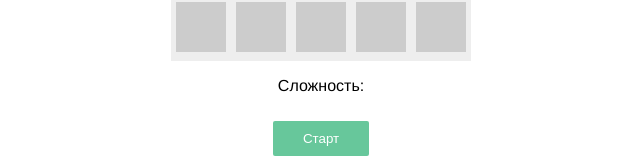
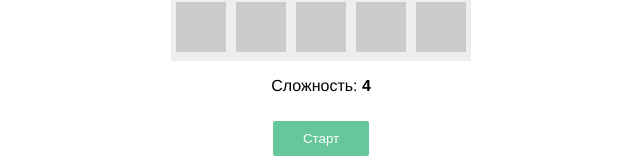
Before and after one commit to Wall4216/first_game, a Vue app: page / in a window 1280 px wide. Shown: the part 567-734 px from the top of the page, without its empty margins (319-959 px from the left). Built offline with nearby package versions, Linux system fonts and the light colour scheme.

Commit message:
final commit

```diff
--- a/src/components/Board.vue
+++ b/src/components/Board.vue
@@ -6,6 +6,8 @@
     </div>
 
     <p class="difficult">Сложность: <strong>{{ difficult }}</strong></p>
+    <p class="win" v-if="isWin">Попробуй дойти до 25 уровня или ты слабый?</p>
+    <p class="fail" v-if="isFail">Ну ты ваще... Как так можно. Для кого это делали?</p>
 
     <button class="btn" @click="start" :disabled="!canStartGame">Старт</button>
   </div>
@@ -33,7 +35,7 @@ export default {
 
     const { start, canStartGame } = useGameStart(init, fields, difficult, number, gameStatus);
 
-    const { selectField } = useGameProcess(fields);
+    const { selectField, isWin, isFail } = useGameProcess(fields, gameStatus, difficult, start);
 
     return {
       number,
@@ -43,7 +45,9 @@ export default {
       start,
       gameStatus,
       canStartGame,
-      selectField
+      selectField,
+      isWin,
+      isFail
     }
   },
 }
@@ -78,4 +82,12 @@ button:hover {
 button:disabled {
   opacity: .5;
 }
+
+.win {
+  color: #42b983;
+}
+
+.fail {
+  color: #ff000055;
+}
 </style>
--- a/src/components/composables/useGameInit.js
+++ b/src/components/composables/useGameInit.js
@@ -1,8 +1,8 @@
-import { onBeforeMount, ref } from "vue";
-import { FIELD, DIFFICULT } from "@/constans";
+import {onBeforeMount, ref, watch} from "vue";
+import {FIELD, DEFAULT_DIFFICULT, MAX_DIFFICULT} from "@/constans";
 
 export default function useGameInit(number) {
-    let difficult = ref(DIFFICULT);
+    let difficult = ref(DEFAULT_DIFFICULT);
     let fields = ref([]);
 
     const init = () => {
@@ -17,6 +17,11 @@ export default function useGameInit(number) {
         }
     }
 
+    watch(difficult, (newDifficult) => {
+        if (newDifficult > MAX_DIFFICULT) {
+            difficult.value = MAX_DIFFICULT;
+        }
+    });
     onBeforeMount(init);
 
     return {
--- a/src/components/composables/useGameStart.js
+++ b/src/components/composables/useGameStart.js
@@ -1,4 +1,4 @@
-import { FIELD, GAME_STATUS } from "@/constans";
+import { FIELD, GAME_STATUS, GAME_SPEED } from "@/constans";
 import { computed } from 'vue';
 
 export default function useGameStart(init, fields, difficult, number, gameStatus) {
@@ -21,7 +21,7 @@ export default function useGameStart(init, fields, difficult, number, gameStatus
 
         setTimeout(() => {
             gameStatus.value = GAME_STATUS.STARTED;
-        }, 2000);
+        }, GAME_SPEED);
     };
 
     const rand = (min, max) => {
@@ -29,7 +29,7 @@ export default function useGameStart(init, fields, difficult, number, gameStatus
     };
 
     const canStartGame = computed(() => {
-        return gameStatus.value !== GAME_STATUS.PREVIEW;
+        return gameStatus.value !== GAME_STATUS.PREVIEW && gameStatus.value !== GAME_STATUS.WIN;
     });
 
     return {
```
